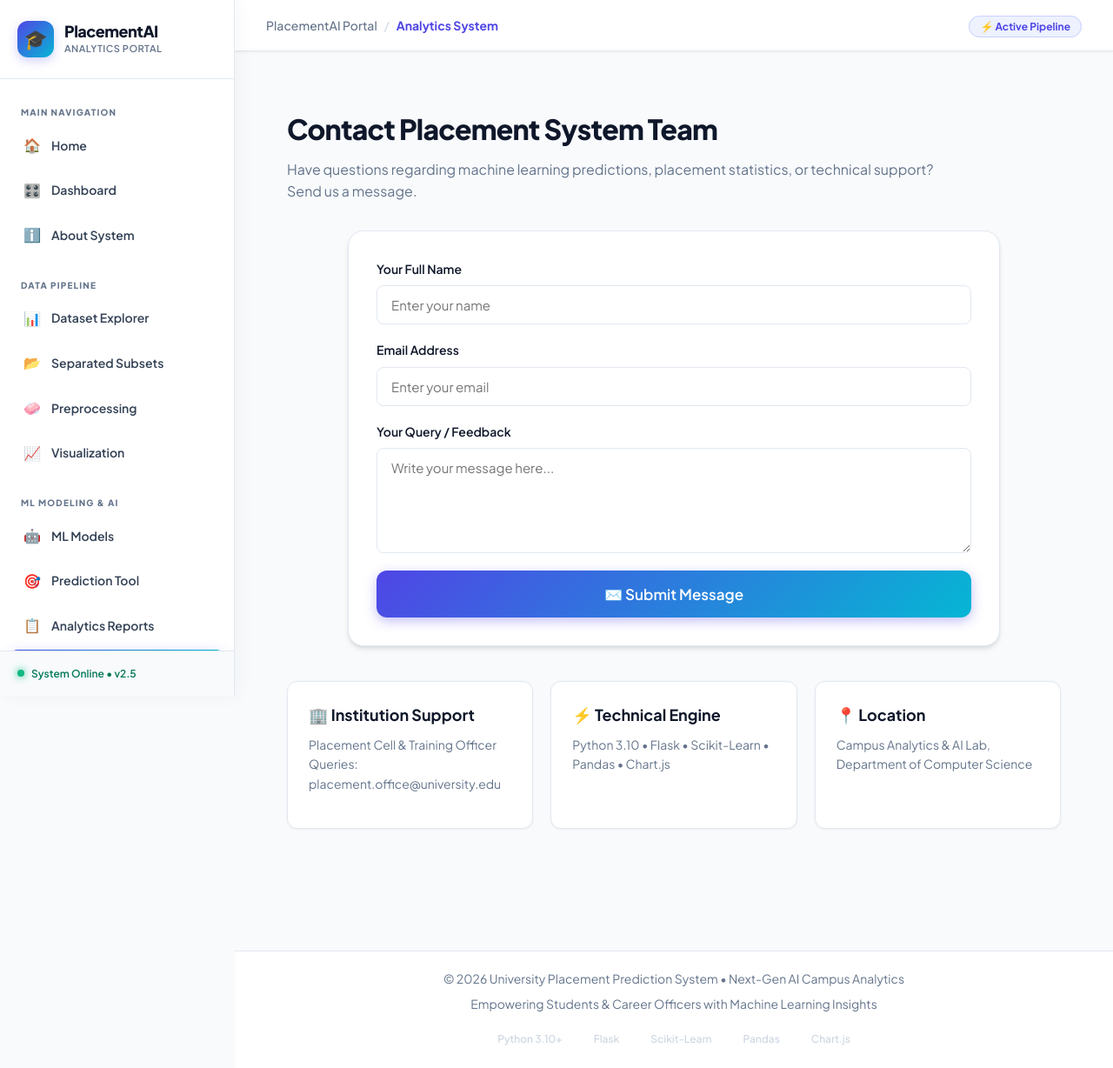
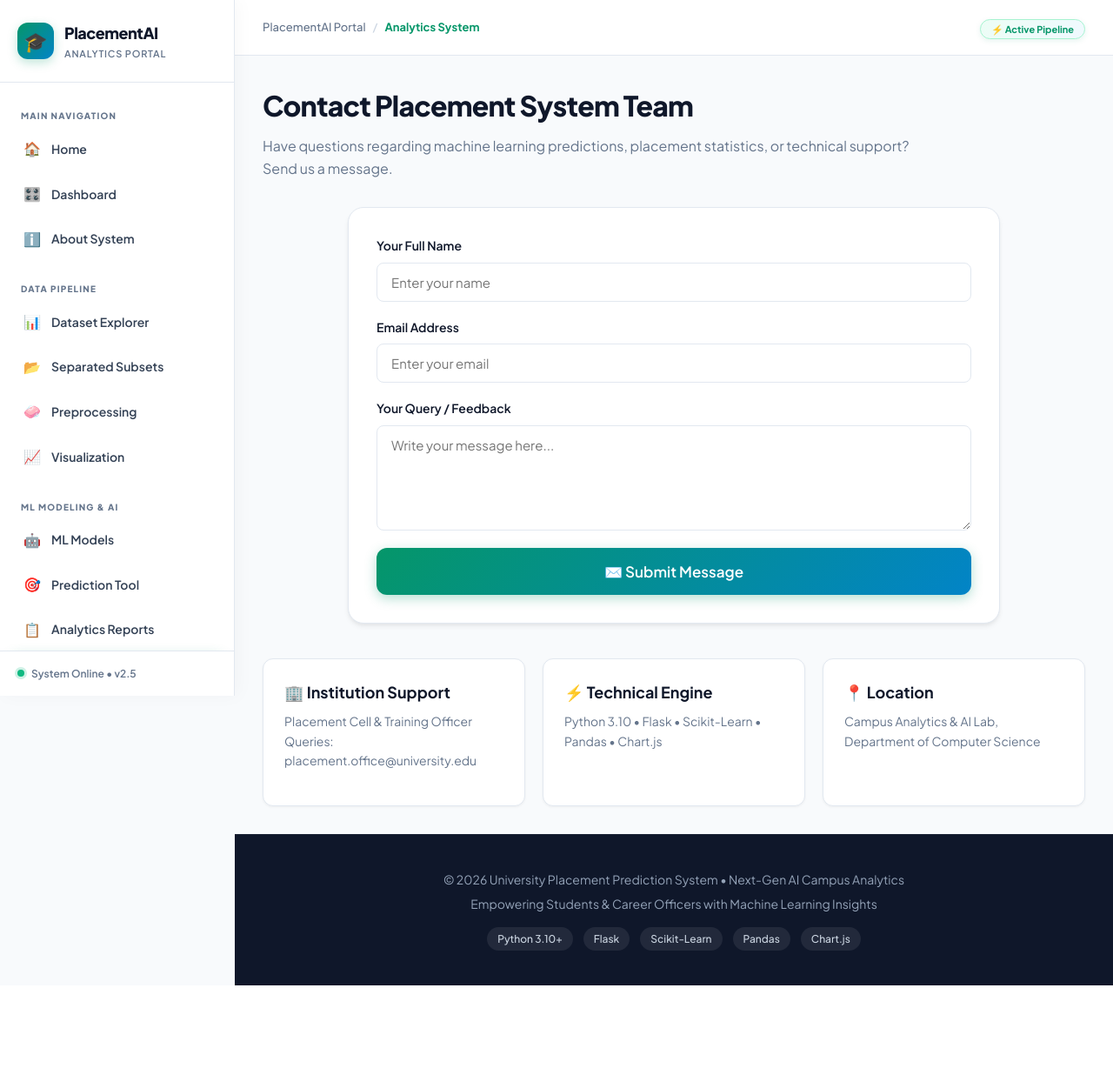
Before and after one commit to mmahi97282-stack/Placement_Prediction_System, a Flask app: page /contact in a window 1280 px wide. Shown: the whole page at 87% size. After the commit the page ends 1133 px from the top, so only its background shows below. Run offline with Flask 3, Linux system fonts and the light colour scheme.

Commit message:
style: updated color palette to clean fresh emerald and sky light theme keeping UI structure identical

```diff
--- a/static/style.css
+++ b/static/style.css
@@ -23,12 +23,12 @@ WHY WRITTEN:
 @import url('https://fonts.googleapis.com/css2?family=Plus+Jakarta+Sans:wght@300;400;500;600;700;800&display=swap');
 
 :root {
-    --primary: #4f46e5;
-    --primary-hover: #4338ca;
-    --primary-light: #eef2ff;
-    --accent: #06b6d4;
-    --accent-hover: #0891b2;
-    --accent-light: #ecfeff;
+    --primary: #059669;
+    --primary-hover: #047857;
+    --primary-light: #ecfdf5;
+    --accent: #0284c7;
+    --accent-hover: #0369a1;
+    --accent-light: #f0f9ff;
     --bg-main: #f8fafc;
     --bg-card: #ffffff;
     --text-dark: #0f172a;
@@ -42,8 +42,8 @@ WHY WRITTEN:
     --danger: #ef4444;
     --danger-bg: #fee2e2;
     --shadow-sm: 0 1px 3px rgba(0,0,0,0.05);
-    --shadow-md: 0 4px 6px -1px rgba(0,0,0,0.1), 0 2px 4px -1px rgba(0,0,0,0.06);
-    --shadow-lg: 0 10px 25px -5px rgba(79, 70, 229, 0.12), 0 8px 10px -6px rgba(0,0,0,0.04);
+    --shadow-md: 0 4px 6px -1px rgba(0,0,0,0.07), 0 2px 4px -1px rgba(0,0,0,0.04);
+    --shadow-lg: 0 12px 25px -5px rgba(5, 150, 105, 0.15), 0 8px 10px -6px rgba(0,0,0,0.04);
     --radius-sm: 8px;
     --radius-md: 12px;
     --radius-lg: 18px;
@@ -87,7 +87,7 @@ body.has-sidebar {
     z-index: 1000;
     display: flex;
     flex-direction: column;
-    box-shadow: 4px 0 20px rgba(0, 0, 0, 0.04);
+    box-shadow: 4px 0 20px rgba(0, 0, 0, 0.03);
     border-right: 1px solid var(--border);
 }
 
@@ -113,7 +113,7 @@ body.has-sidebar {
     align-items: center;
     justify-content: center;
     font-size: 22px;
-    box-shadow: 0 4px 12px rgba(79, 70, 229, 0.25);
+    box-shadow: 0 4px 12px rgba(5, 150, 105, 0.25);
     flex-shrink: 0;
     color: #ffffff;
 }
@@ -128,15 +128,14 @@ body.has-sidebar {
     font-weight: 800;
     color: var(--text-dark);
     letter-spacing: -0.5px;
-    line-height: 1.2;
 }
 
 .brand-sub {
     font-size: 11px;
+    font-weight: 600;
     color: var(--text-muted);
-    font-weight: 600;
-    letter-spacing: 0.5px;
     text-transform: uppercase;
+    letter-spacing: 0.8px;
 }
 
 .sidebar-nav-container {
@@ -188,7 +187,7 @@ body.has-sidebar {
     color: #ffffff;
     font-weight: 700;
     border-color: transparent;
-    box-shadow: 0 4px 15px rgba(79, 70, 229, 0.25);
+    box-shadow: 0 4px 15px rgba(5, 150, 105, 0.3);
 }
 
 .nav-icon {
@@ -204,7 +203,7 @@ body.has-sidebar {
 .sidebar-footer {
     padding: 16px 20px;
     border-top: 1px solid var(--border);
-    background: var(--bg-main);
+    background: #ffffff;
 }
 
 .status-indicator {
@@ -212,51 +211,55 @@ body.has-sidebar {
     align-items: center;
     gap: 8px;
     font-size: 12px;
-    color: #047857;
     font-weight: 600;
+    color: var(--text-muted);
 }
 
 .status-dot {
     width: 8px;
     height: 8px;
-    background: #10b981;
     border-radius: 50%;
-    box-shadow: 0 0 8px #10b981;
-    animation: pulse 2s infinite;
+    background-color: var(--success);
+    box-shadow: 0 0 0 3px rgba(16, 185, 129, 0.2);
 }
 
 /* --------------------------------------------------
- * MAIN CONTENT WRAPPER (RIGHT SIDE)
+ * MAIN LAYOUT WRAPPER & TOP BAR
  * -------------------------------------------------- */
 .main-wrapper {
     margin-left: 270px;
     flex: 1;
     display: flex;
     flex-direction: column;
-    min-height: 100vh;
-    width: calc(100% - 270px);
+    min-width: 0;
+    position: relative;
+    z-index: 1;
 }
 
 .top-bar {
-    background: #ffffff;
+    height: 64px;
+    background: rgba(255, 255, 255, 0.9);
+    backdrop-filter: blur(12px);
     border-bottom: 1px solid var(--border);
-    padding: 16px 36px;
     display: flex;
     align-items: center;
     justify-content: space-between;
-    box-shadow: var(--shadow-sm);
+    padding: 0 32px;
+    position: sticky;
+    top: 0;
+    z-index: 900;
 }
 
 .top-bar-left {
     display: flex;
     align-items: center;
     gap: 8px;
-    font-size: 14px;
+    font-size: 13px;
+    font-weight: 500;
 }
 
 .breadcrumb-item {
     color: var(--text-muted);
-    font-weight: 500;
 }
 
 .breadcrumb-separator {
@@ -269,34 +272,27 @@ body.has-sidebar {
 }
 
 .badge-live {
-    background: var(--primary-light);
+    background: linear-gradient(135deg, #ecfdf5, #f0f9ff);
     color: var(--primary);
-    border: 1px solid #c7d2fe;
+    border: 1px solid #a7f3d0;
+    font-size: 11px;
+    font-weight: 700;
     padding: 4px 12px;
     border-radius: 20px;
-    font-size: 12px;
-    font-weight: 700;
+    box-shadow: 0 2px 6px rgba(5, 150, 105, 0.1);
 }
 
+/* --------------------------------------------------
+ * CONTENT CONTAINER & PAGE BASE
+ * -------------------------------------------------- */
 .content-container {
     flex: 1;
-    padding: 24px 36px 60px;
-}
-
-.app-footer {
-    background: #ffffff;
-    border-top: 1px solid var(--border);
-    padding: 20px 36px;
-    text-align: center;
-    font-size: 13px;
-    color: var(--text-muted);
-    margin-top: auto;
+    padding: 32px;
 }
 
 .page {
-    max-width: 1280px;
+    max-width: 1200px;
     margin: 0 auto;
-    padding: 40px 24px 80px;
 }
 
 .page-header {
@@ -407,12 +411,12 @@ body.has-sidebar {
     border: none;
     cursor: pointer;
     transition: var(--transition);
-    box-shadow: 0 4px 14px rgba(79, 70, 229, 0.35);
+    box-shadow: 0 4px 14px rgba(5, 150, 105, 0.3);
 }
 
 .btn:hover {
     transform: translateY(-2px);
-    box-shadow: 0 8px 25px rgba(79, 70, 229, 0.45);
+    box-shadow: 0 8px 20px rgba(5, 150, 105, 0.4);
     color: #ffffff;
 }
 
```
Also changed, not shown: other parts of static/style.css (+25 -17 lines).
